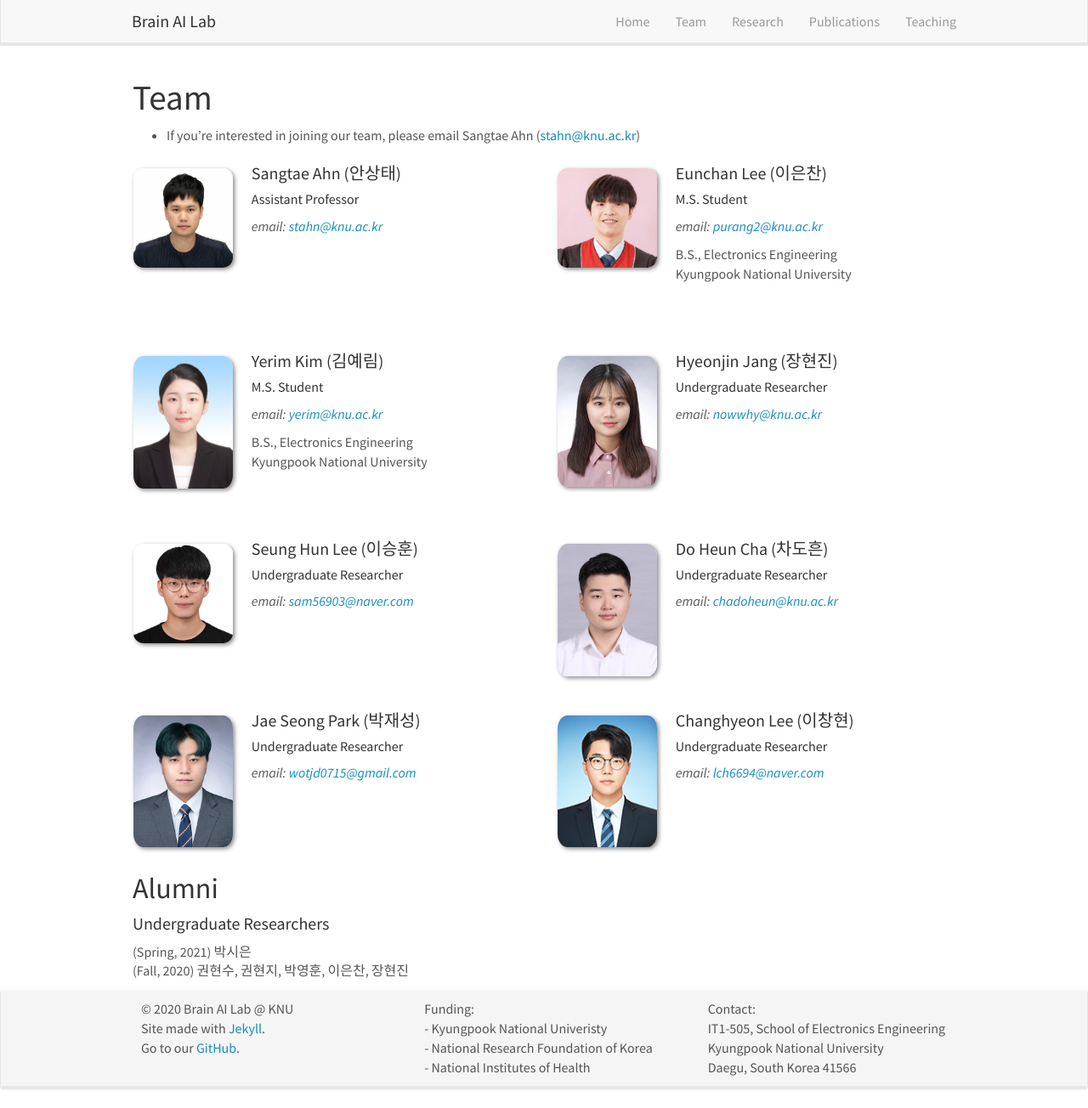
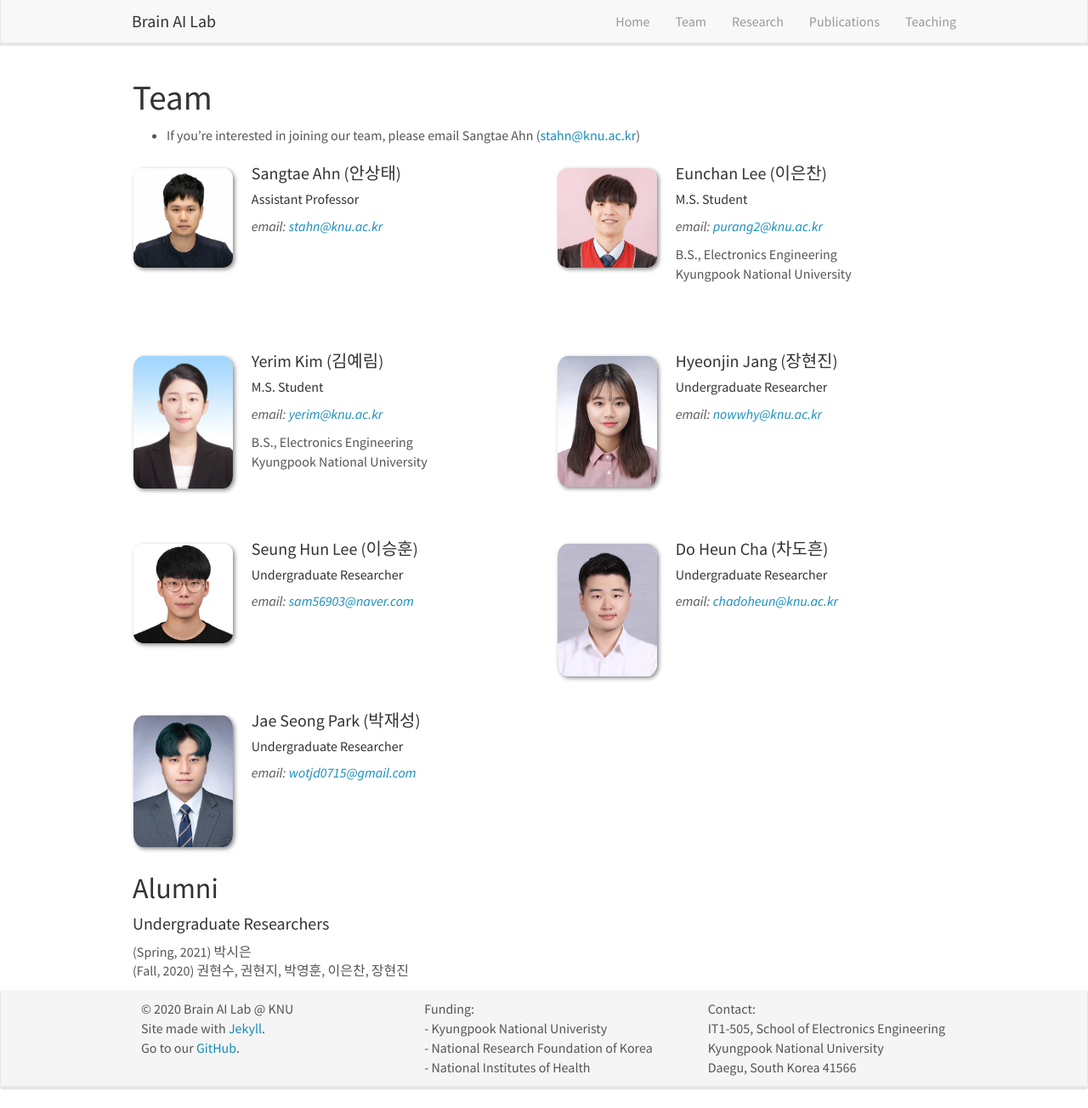
Before and after one commit to KNU-BrainAI/knu-brainai.github.io, a Jekyll site: the page built from _pages/team.md, in a window 1280 px wide and 1304 px high. Shown: the whole window at 85% size. Built offline with Jekyll 4.4.1, drawn with Linux system fonts in a browser that asks for light colours; nearby versions of some CDN libraries.

Commit message:
Update team_members.yml

```diff
--- a/_data/team_members.yml
+++ b/_data/team_members.yml
@@ -48,10 +48,3 @@
   email: wotjd0715@gmail.com
   number_educ: 1
   education1:
-
-- name: Changhyeon Lee (이창현)
-  photo: chlee.jpg.png
-  info: Undergraduate Researcher
-  email: lch6694@naver.com
-  number_educ: 1
-  education1:
```
